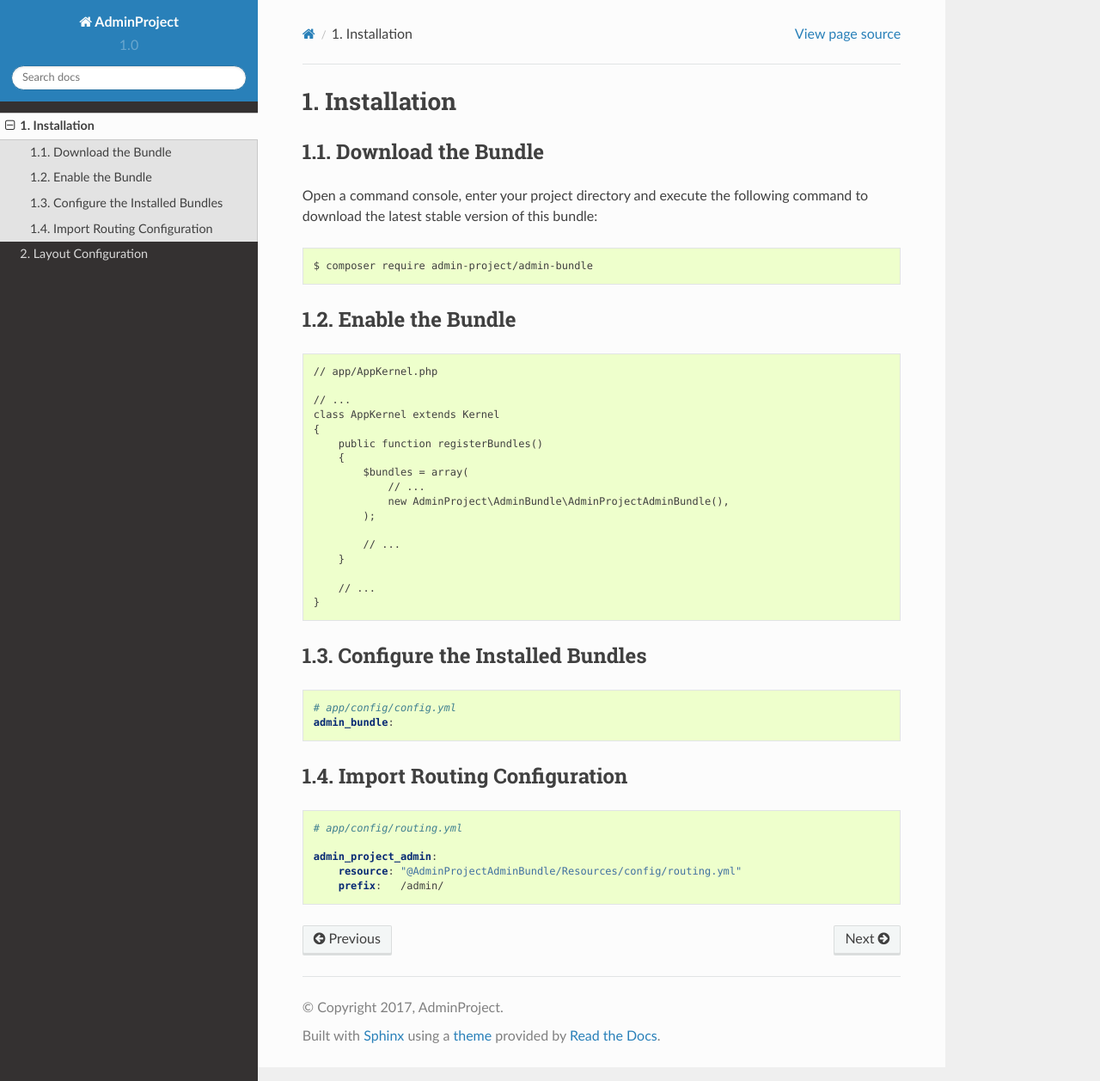
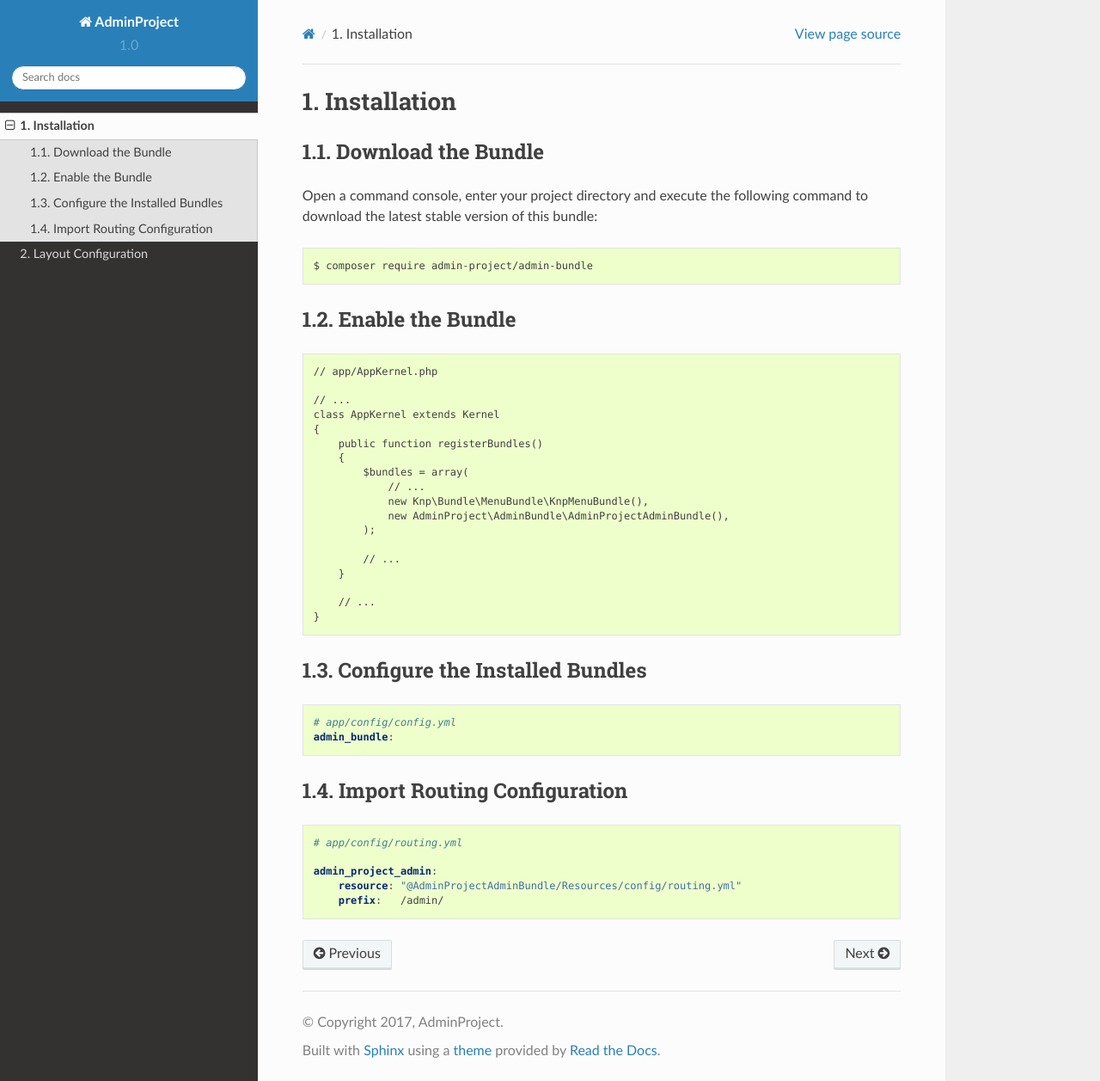
Before and after one commit to admin-project/admin-bundle, a Sphinx documentation site: the page built from Resources/doc/getting_started/installation.rst, in a window 1280 px wide and 1257 px high. Shown: the whole window at 86% size. Built offline with Sphinx 7.4.7 and the Read the Docs theme 2.0.0, drawn with Linux system fonts in a browser that asks for light colours.

Commit message:
[TASK] Fix the KNP Menu Builder bundle

```diff
--- a/Resources/doc/getting_started/installation.rst
+++ b/Resources/doc/getting_started/installation.rst
@@ -25,6 +25,7 @@
         {
             $bundles = array(
                 // ...
+                new Knp\Bundle\MenuBundle\KnpMenuBundle(),
                 new AdminProject\AdminBundle\AdminProjectAdminBundle(),
             );
 
```
